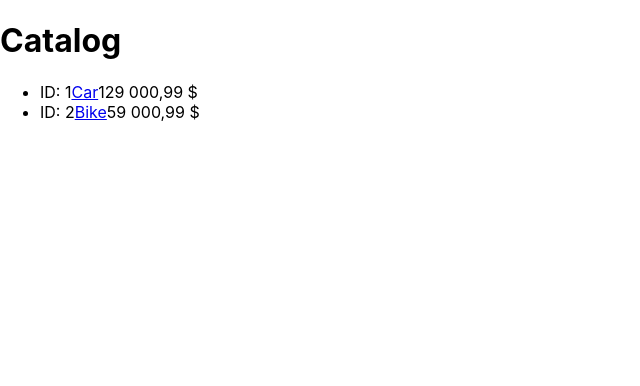
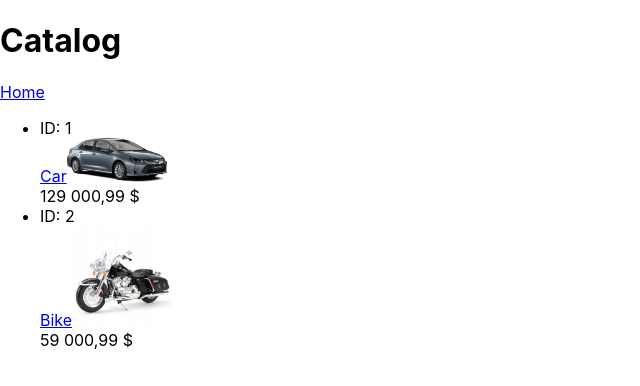
Before and after one commit to miwrona-deloitte/ecommerce, a React (Create React App) app: page /catalog in a window 1280 px wide. Shown: the top 386 px of the page, without its empty margins (0-640 px from the left). Built offline with nearby package versions, Linux system fonts and the light colour scheme.

Commit message:
back link

```diff
--- a/src/components/Cart.js
+++ b/src/components/Cart.js
@@ -1,5 +1,11 @@
+import { Link } from "react-router-dom";
 const Cart = () => {
-  return <h1>Cart</h1>;
+  return (
+    <>
+      <Link to="/">Home</Link>
+      <h1>Cart</h1>;
+    </>
+  );
 };
 
 export default Cart;
--- a/src/components/ProductDetails.js
+++ b/src/components/ProductDetails.js
@@ -1,16 +1,21 @@
 import { getProducts } from "../products";
+import { Link } from "react-router-dom";
+
 const ProductDetails = (props) => {
   const products = getProducts();
   let product = products.find(
     (product) => product.id === Number(props.productId)
   );
   let imgUrl = "/../../" + product.url;
-  // console.log(imgUrl);
   return (
-    <div>
-      <span>{product.name}</span>
-      <img src={imgUrl} width="400" alt={imgUrl} />
-    </div>
+    <>
+      <Link to="/catalog">Catalog</Link>
+      <div>
+        <span>{product.name}</span>
+        <img src={imgUrl} width="400" alt={imgUrl} />
+        <button>Add To Cart</button>
+      </div>
+    </>
   );
 };
 
--- a/src/components/ProductList.js
+++ b/src/components/ProductList.js
@@ -5,14 +5,21 @@ const ProductList = () => {
   const products = getProducts();
   return (
     <div>
+      <Link to="/">Home</Link>
       <ul>
         {products.map((product) => (
           <li key={product.id}>
-            <span>ID: {product.id}</span>
-            <Link to={`/pdp/${product.id}`}>
-              <span>{product.name}</span>
-            </Link>
-            <span>{product.price} $</span>
+            <div>
+              <span>ID: {product.id}</span>
+              <Link to={`/pdp/${product.id}`}>
+                <div>
+                  <span>{product.name}</span>
+                  <img src={product.url} width="100" alt={product.name} />
+                </div>
+                {console.log(product.url)}
+              </Link>
+              <span>{product.price} $</span>
+            </div>
           </li>
         ))}
       </ul>
```
